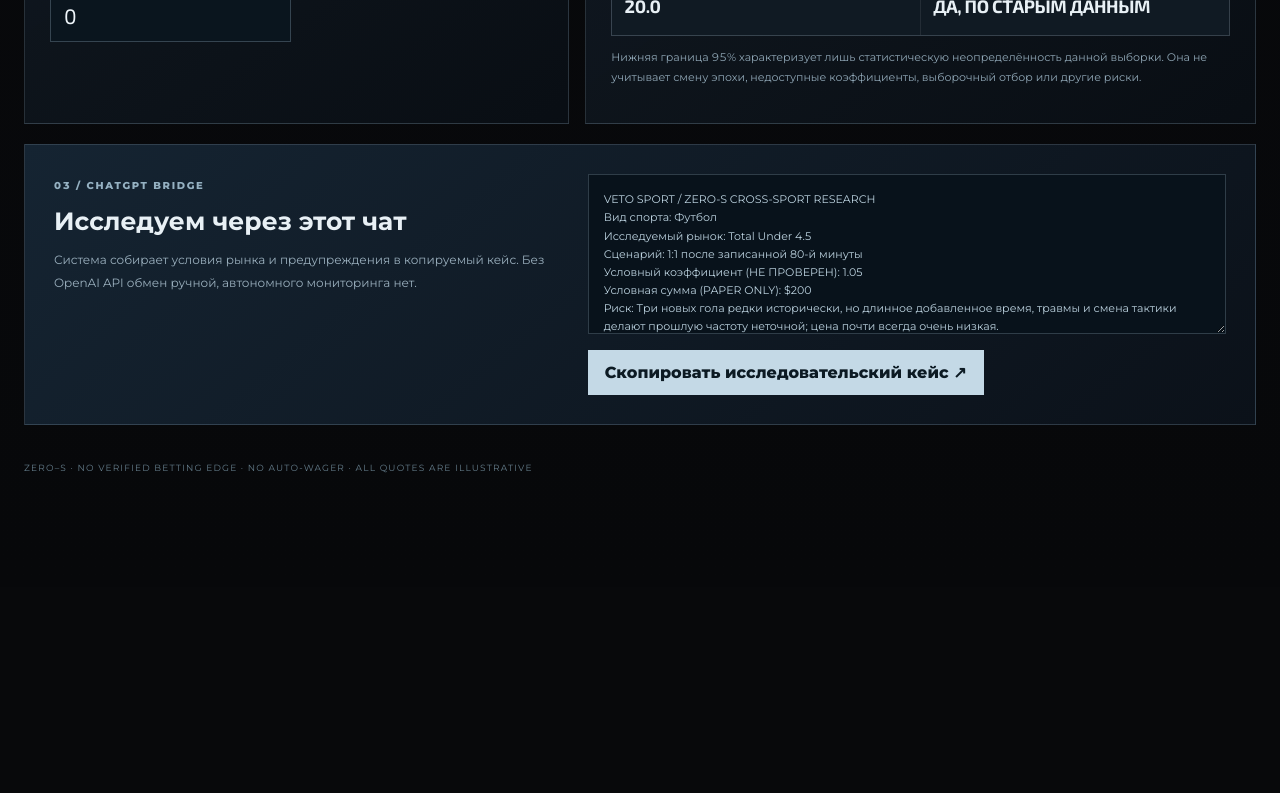
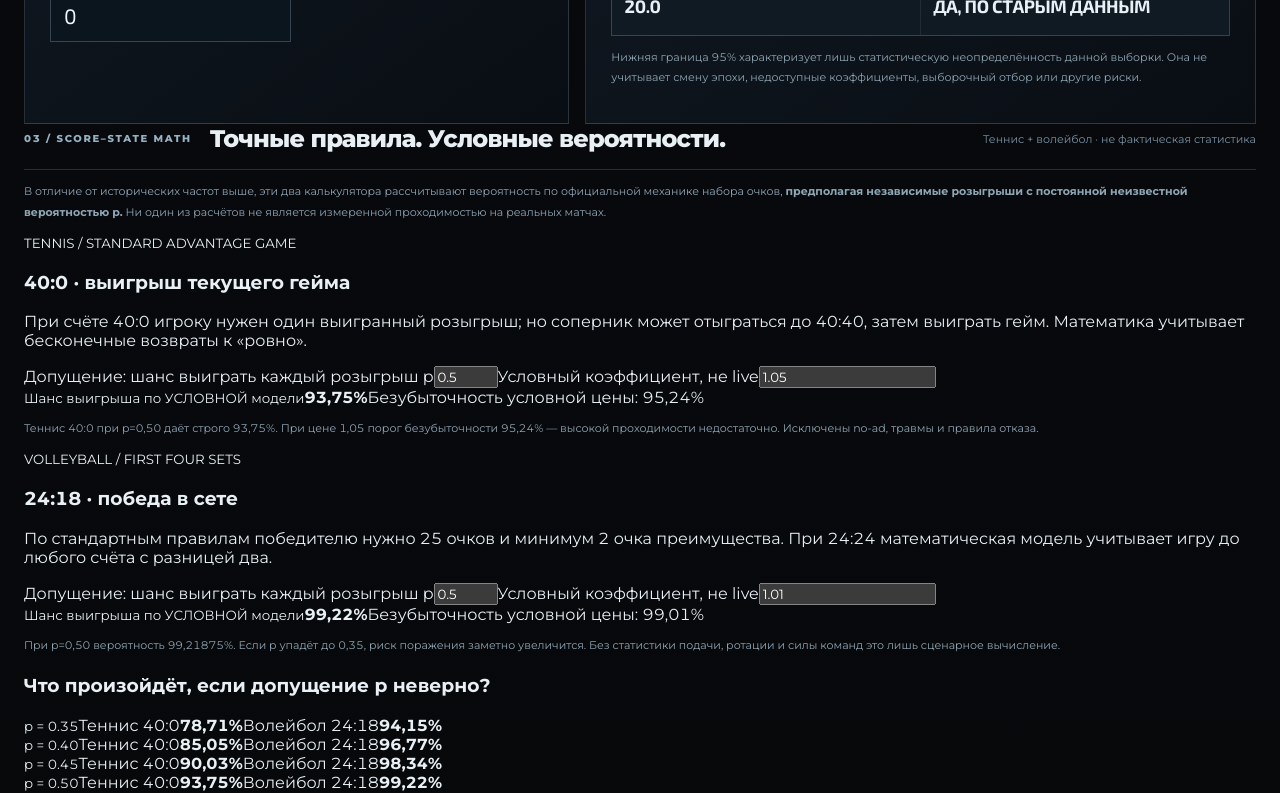
Before and after one commit to margaryanlabs/Vetosport, a Next.js app: page /research/high-hit in a window 1280 px wide. Shown: the part 1920-2713 px from the top of the page. Before the commit the page ends 2507 px from the top, so only its background shows below. Built offline with nearby package versions, Linux system fonts and the light colour scheme.

Commit message:
feat: integrate exact tennis and volleyball conditional risk calculators into six-sport radar

```diff
--- a/src/app/research/high-hit/page.tsx
+++ b/src/app/research/high-hit/page.tsx
@@ -2,6 +2,7 @@
 import { useMemo,useState } from "react";
 import { HIGH_HIT_CATALOG, type HighHitSport } from "@/lib/research/high-hit/catalog";
 import { analyzeHighHitEvidence } from "@/lib/research/high-hit/engine";
+import { HighHitStructural } from "@/components/HighHitStructural";
 import "./high-hit.css";
 
 type Filter="all"|HighHitSport;
@@ -14,7 +15,6 @@ const sports:Array<{id:Filter,label:string}>=[
 const pct=(v:number)=>(100*v).toFixed(2).replace(".",",")+"%";
 const money=(v:number)=>(v>0?"+":v<0?"−":"")+"$"+Math.abs(v).toFixed(2);
 const hitLabel=(v:string)=>v==="HISTORICAL_MATCH_LEVEL"?"ИСТОРИЧЕСКАЯ ЧАСТОТА":v==="OFFICIAL_AGGREGATE"?"ОФИЦИАЛЬНЫЙ ПРИМЕР":"ТОЛЬКО ГИПОТЕЗА";
-const sort=(a:number,b:number)=>a-b;
 export default function HighHitScout(){
  const [filter,setFilter]=useState<Filter>("all");
  const [selected,setSelected]=useState(HIGH_HIT_CATALOG[1].id);
@@ -114,8 +114,9 @@ export default function HighHitScout(){
     </>:<p className="hitError">{results.error}</p>}
    </section>
   </div>
+  <HighHitStructural />
   <section className="hitChat">
-   <div><small>03 / CHATGPT BRIDGE</small><h2>Исследуем через этот чат</h2><p>Система собирает условия рынка и предупреждения в копируемый кейс. Без OpenAI API обмен ручной, автономного мониторинга нет.</p></div>
+   <div><small>04 / CHATGPT BRIDGE</small><h2>Исследуем через этот чат</h2><p>Система собирает условия рынка и предупреждения в копируемый кейс. Без OpenAI API обмен ручной, автономного мониторинга нет.</p></div>
    <div><textarea readOnly value={caseText} aria-label="Промпт для ChatGPT"/><button type="button" onClick={copy}>Скопировать исследовательский кейс ↗</button>{copyStatus&&<p role="status">{copyStatus}</p>}</div>
   </section>
   <footer className="hitFooter">ZERO–S · NO VERIFIED BETTING EDGE · NO AUTO-WAGER · ALL QUOTES ARE ILLUSTRATIVE</footer>
```
